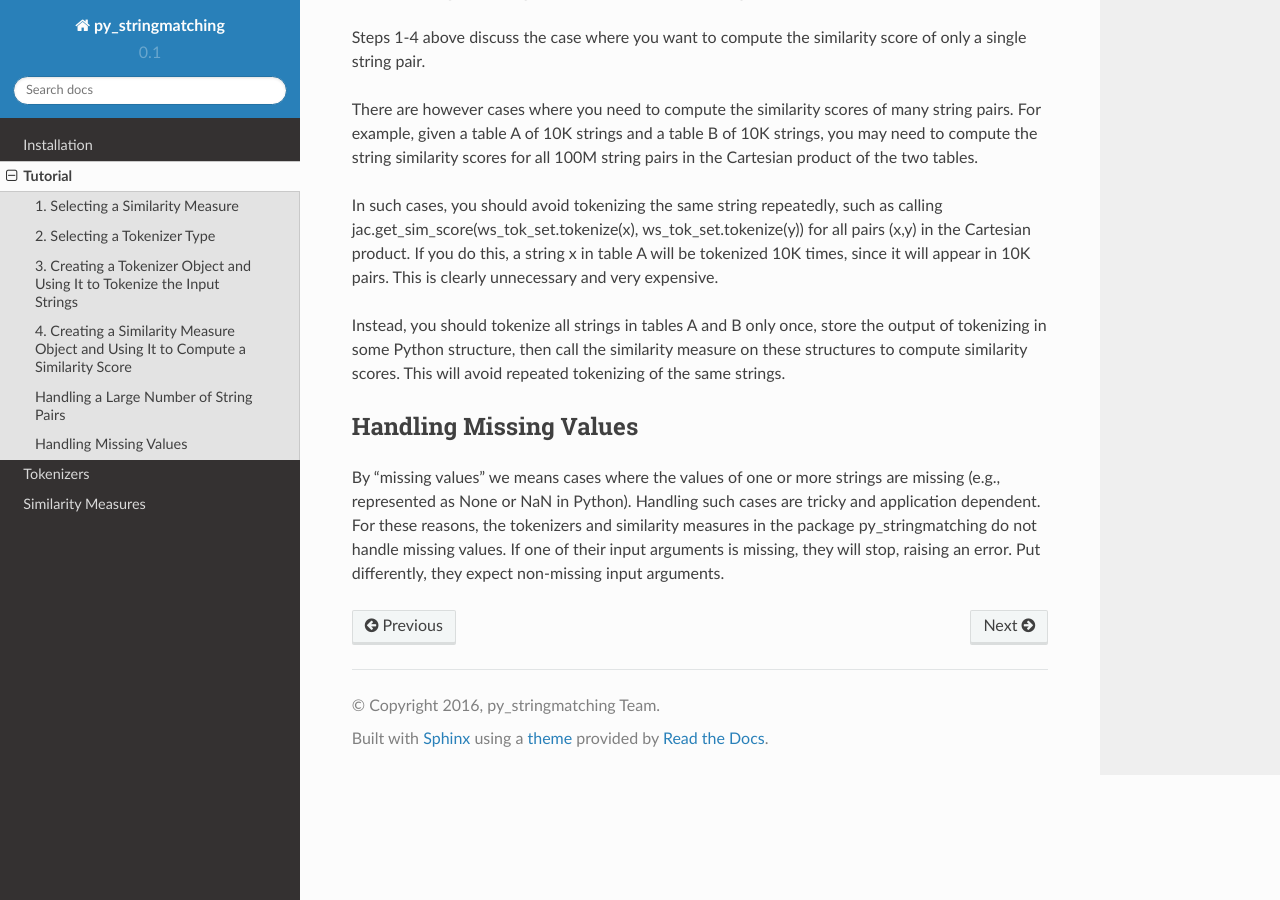
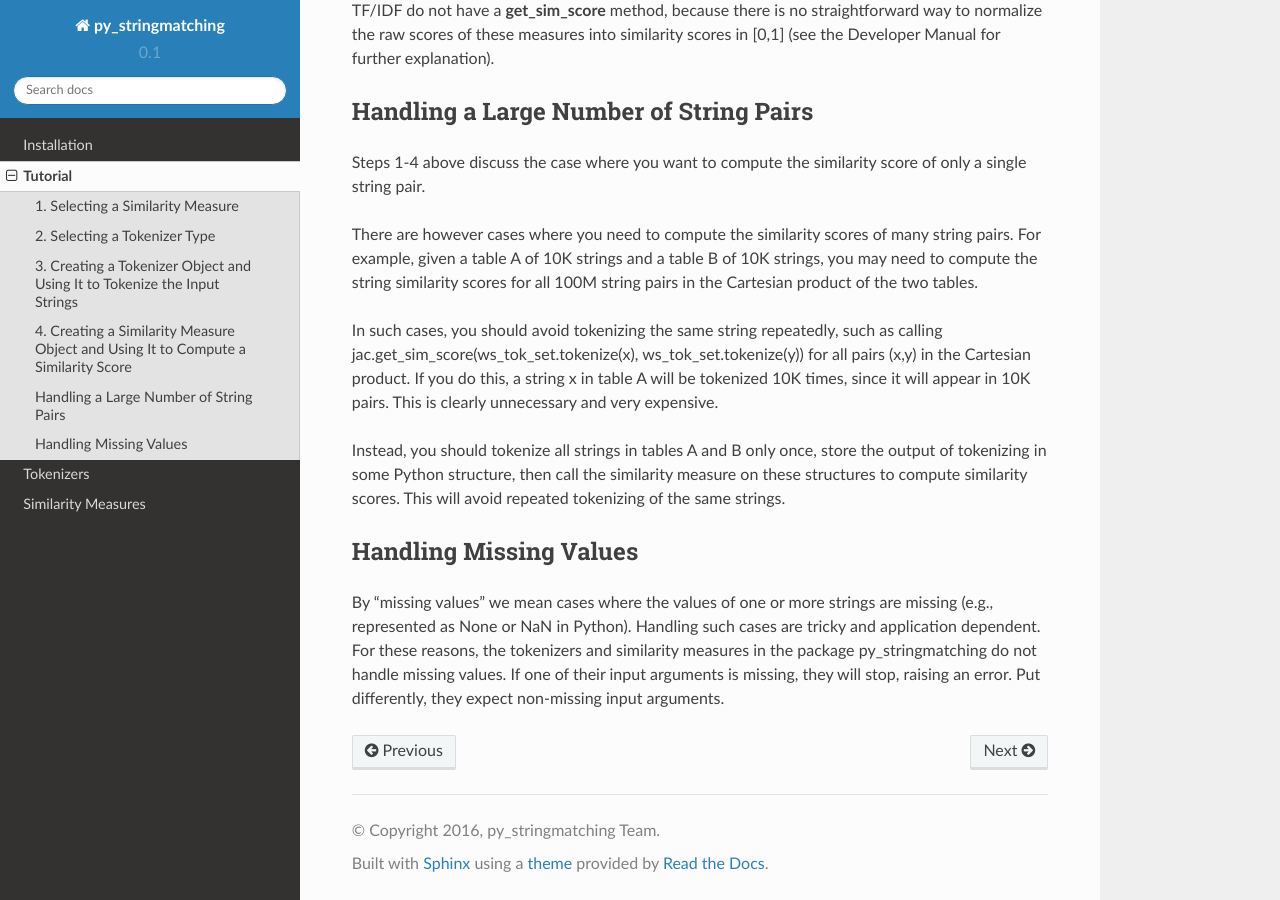
Before and after one commit to wynksaiddestroy/py_stringmatching, a Sphinx documentation site: the page built from docs/Tutorial.rst, in a window 1280 px wide and 900 px high, scrolled down 3993 px. Built offline with Sphinx 7.4.7 and the Read the Docs theme 2.0.0, drawn with Linux system fonts in a browser that asks for light colours; some of the changed text lies outside the part shown.

Commit message:
Updated Tutorial.rst

```diff
--- a/docs/Tutorial.rst
+++ b/docs/Tutorial.rst
@@ -158,4 +162,4 @@ Instead, you should tokenize all strings in tables A and B only once, store the
 
 Handling Missing Values
 ------------------------
-By "missing values" we means cases where the values of one or more strings are missing (e.g., represented as None or NaN in Python). Handling such cases are tricky and application dependent. For these reasons, the tokenizers and similarity measures in the package py_stringmatching do not handle missing values. If one of their input arguments is missing, they will stop, raising an error. Put differently, they expect non-missing input arguments.
+By "missing values" we mean cases where the values of one or more strings are missing (e.g., represented as None or NaN in Python). Handling such cases are tricky and application dependent. For these reasons, the tokenizers and similarity measures in the package py_stringmatching do not handle missing values. If one of their input arguments is missing, they will stop, raising an error. Put differently, they expect non-missing input arguments.
```
Also changed, not shown: other parts of docs/Tutorial.rst (+4 -0 lines).
